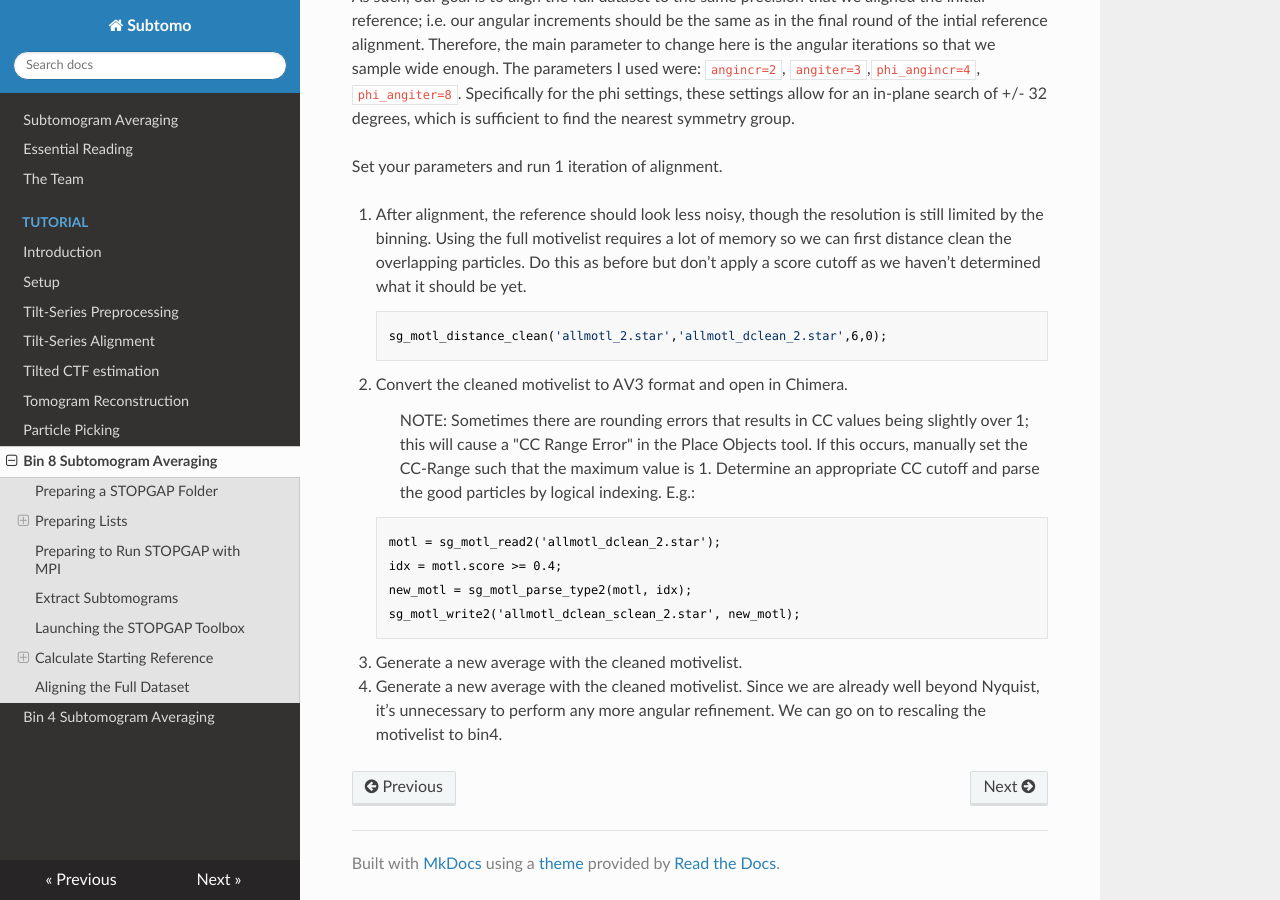
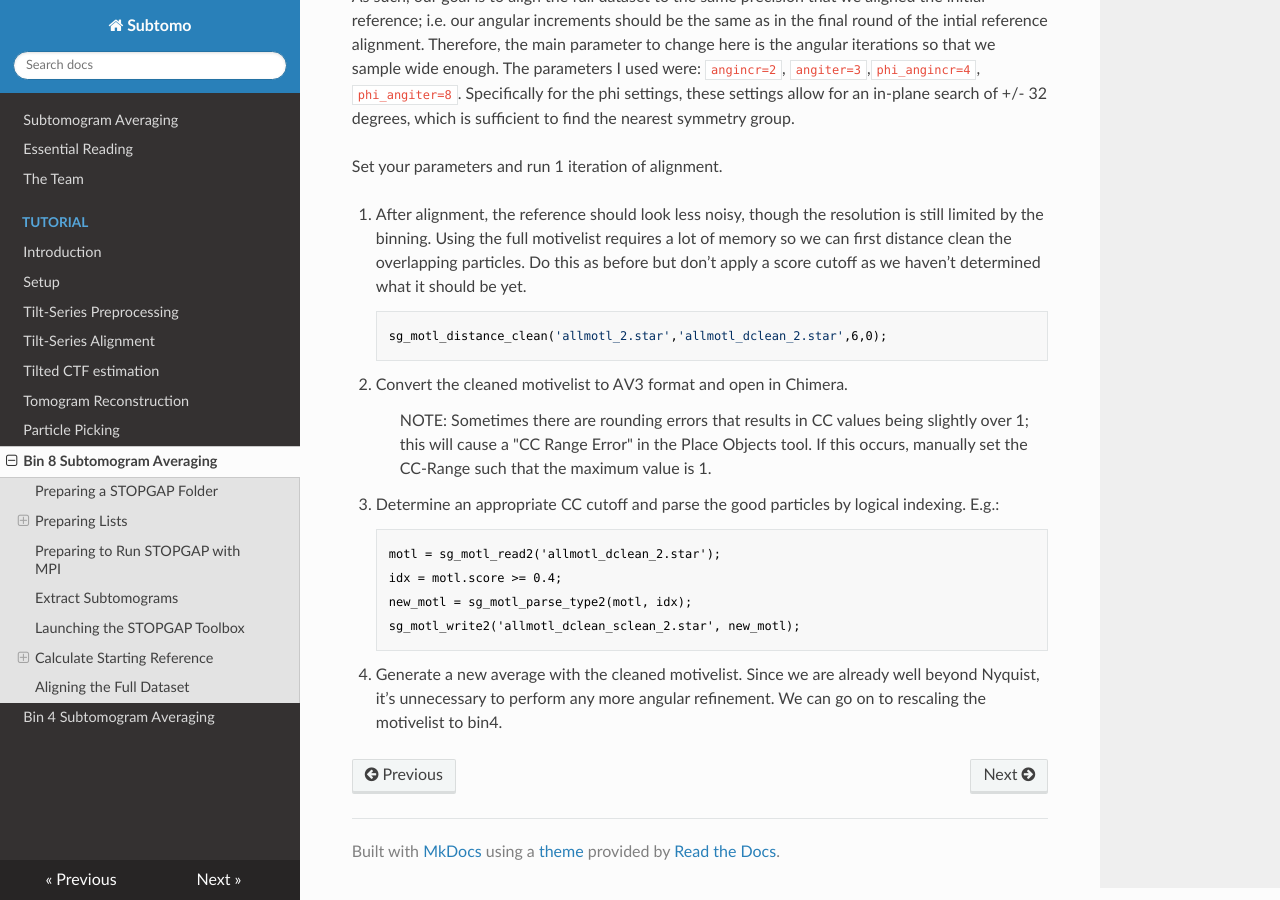
Before and after one commit to wan-lab-vanderbilt/subtomo-tutorials, an MkDocs documentation site: the page built from docs/hiv/bin8.md, in a window 1280 px wide and 900 px high, scrolled down 11036 px. Built offline with MkDocs 1.6.1, drawn with Linux system fonts in a browser that asks for light colours; nearby versions of some CDN libraries; formulas are drawn with MathJax 3; part of the change alters nothing that is shown.

Commit message:
Formatting

```diff
--- a/docs/hiv/bin8.md
+++ b/docs/hiv/bin8.md
@@ -469,10 +469,11 @@ Do this as before but don’t apply a score cutoff as we haven’t determined wh
 
         sg_motl_distance_clean('allmotl_2.star','allmotl_dclean_2.star',6,0);
 
-9. Convert the cleaned motivelist to AV3 format and open in Chimera.
+1. Convert the cleaned motivelist to AV3 format and open in Chimera.
    >NOTE: Sometimes there are rounding errors that results in CC values being slightly over 1; this will cause a "CC Range Error" in the Place Objects tool.
-   >If this occurs, manually set the CC-Range such that the maximum value is 1.
-Determine an appropriate CC cutoff and parse the good particles by logical indexing.
+   If this occurs, manually set the CC-Range such that the maximum value is 1.
+
+1. Determine an appropriate CC cutoff and parse the good particles by logical indexing.
 E.g.:
 
         motl = sg_motl_read2('allmotl_dclean_2.star');
@@ -481,6 +482,5 @@ E.g.:
         sg_motl_write2('allmotl_dclean_sclean_2.star', new_motl);
 
 1. Generate a new average with the cleaned motivelist.
-10. Generate a new average with the cleaned motivelist.
 Since we are already well beyond Nyquist, it’s unnecessary to perform any more angular refinement.
 We can go on to rescaling the motivelist to bin4.
```
